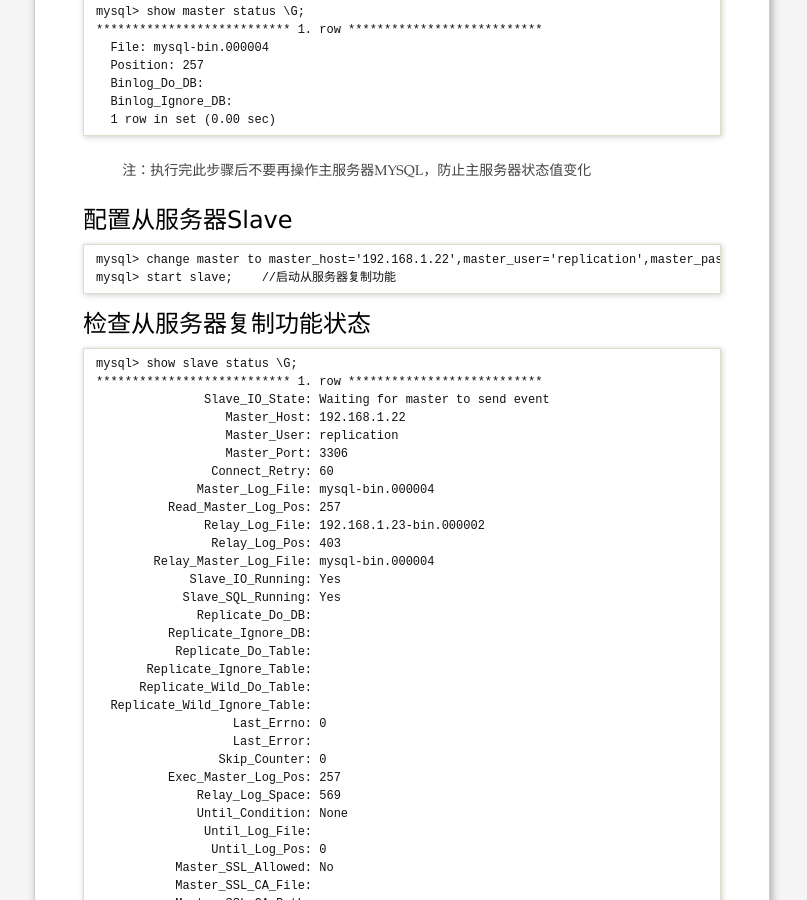
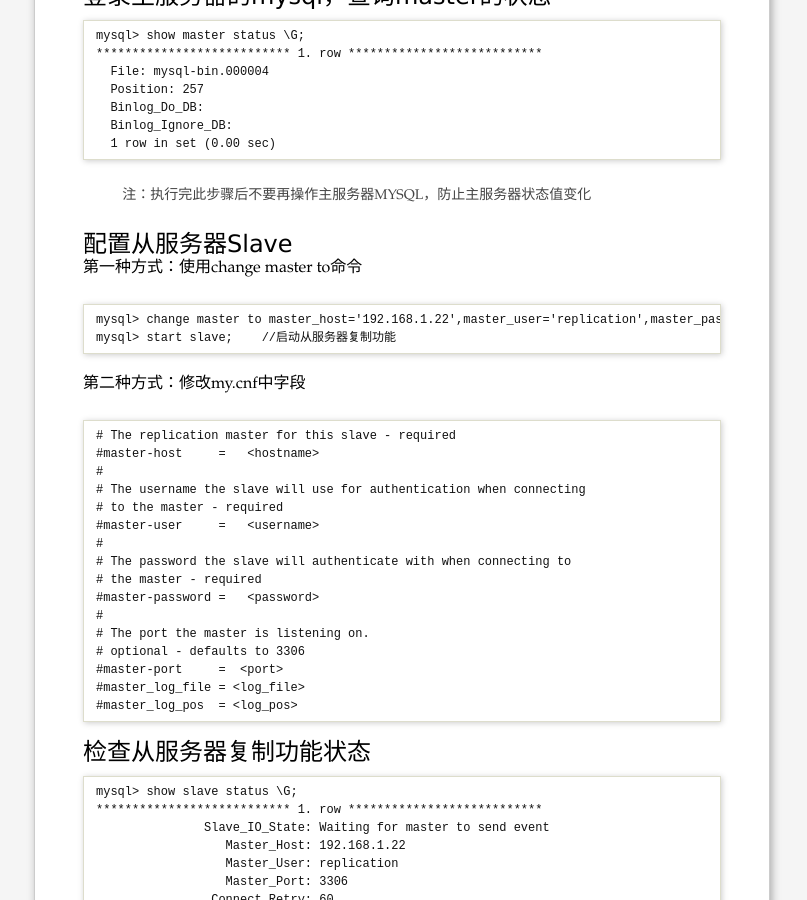
Before and after one commit to yuzujin/yuzujin.github.com, a Jekyll site: the page built from _posts/2016-11-17-mysql.md, in a window 1280 px wide and 900 px high, scrolled down 1107 px. Shown: the whole window, without its empty margins (238-1045 px from the left). Built offline with Jekyll 4.4.1, drawn with Linux system fonts in a browser that asks for light colours.

Commit message:
add new post 2016-11-17

````diff
--- a/_posts/2016-11-17-mysql.md
+++ b/_posts/2016-11-17-mysql.md
@@ -19,7 +19,7 @@ mysql支持单向、异步复制，复制过程中一个服务器充当主服务
 3. master ip: 192.168.1.22
 4. slave ip: 192.168.1.23
 
-### 修改主服务器master(my.cnf):
+# 修改主服务器master(my.cnf):
 
 ```
     [mysqld]
@@ -27,7 +27,7 @@ mysql支持单向、异步复制，复制过程中一个服务器充当主服务
     server-id=1         //[必须]服务器唯一ID，默认是1，一般取IP最后一段
 ```
 
-### 修改从服务器slave(my.cnf):
+# 修改从服务器slave(my.cnf):
 
 ```
 	[mysqld]
@@ -42,6 +42,7 @@ mysql支持单向、异步复制，复制过程中一个服务器充当主服务
 ```
 
 ### 在主服务器上建立帐户并授权slave:
+
 
 ```
 mysql> GRANT REPLICATION SLAVE ON *.* to 'replication'@'%' identified by 'test@123';
@@ -64,10 +65,34 @@ mysql> show master status \G;
 
 ### 配置从服务器Slave
 
+第一种方式：使用change master to命令
+
 ```
 mysql> change master to master_host='192.168.1.22',master_user='replication',master_password='test@123',master_log_file='mysql-bin.000004',master_log_pos=107;
 mysql> start slave;    //启动从服务器复制功能
 ```
+
+第二种方式：修改my.cnf中字段
+
+```
+# The replication master for this slave - required
+#master-host     =   <hostname>
+#
+# The username the slave will use for authentication when connecting
+# to the master - required
+#master-user     =   <username>
+#
+# The password the slave will authenticate with when connecting to
+# the master - required
+#master-password =   <password>
+#
+# The port the master is listening on.
+# optional - defaults to 3306
+#master-port     =  <port>
+#master_log_file = <log_file>
+#master_log_pos  = <log_pos>
+```
+
 ### 检查从服务器复制功能状态
 
 ```
````
